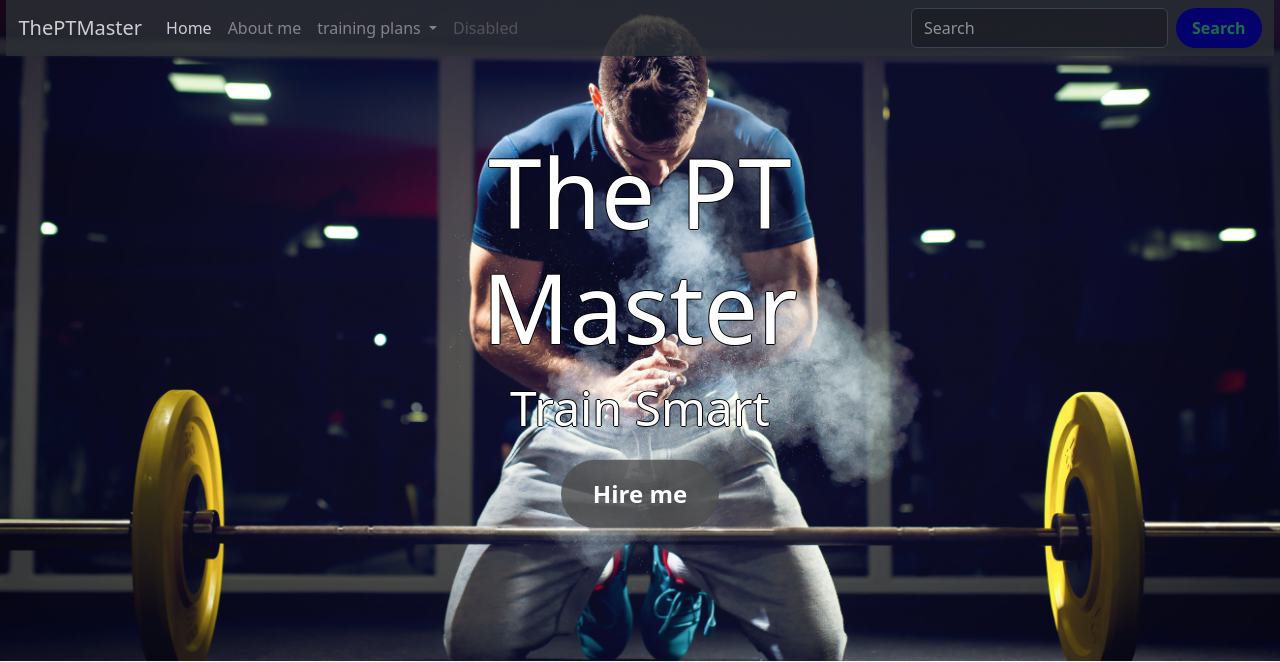
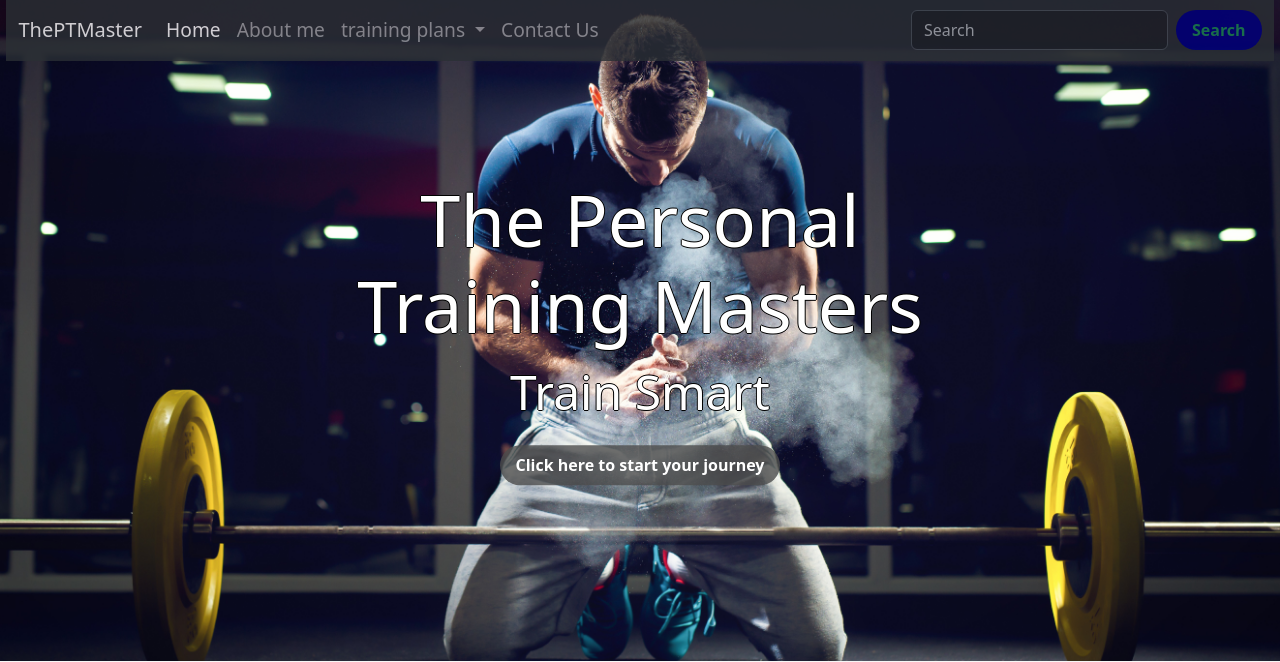
Before and after one commit to MikeDoesEverything/PTwebsite, a Django app: page / in a window 1280 px wide. Shown: the top 662 px of the page. Run offline with Django 4.2, Linux system fonts and the light colour scheme.

Commit message:
Homepage animations and style changes

```diff
--- a/static/CSS/styles.css
+++ b/static/CSS/styles.css
@@ -43,8 +43,9 @@ section{
 }
 
 .hero-text h1{
-  font-size: 6rem;
+  font-size: 4.5rem;
   color: white;
+  font-weight: 400;
 }
 
 .hero-text p{
@@ -52,9 +53,9 @@ section{
 }
 
 .hero-text .btn{
-  font-size: 1.5rem;
+  font-size: 1rem;
   font-weight: bold;
-  padding: 1rem 2rem;
+  padding:0.5rem 1rem;
   border:0;
   border-radius: 40px;
   cursor: pointer;
@@ -84,7 +85,7 @@ section{
 }
 
 .card_section{
-  background: whitesmoke;
+  background-color: whitesmoke;
   padding: 6rem;
   margin: 0;
   width: 100vw;
@@ -120,6 +121,10 @@ section{
   padding: 15px;
 }
 
+.card p{
+  font-size: 1rem;
+}
+
 .qualifications{
   background: url(../Images/background_picture2_edited.jpg);
   background-size: cover;
@@ -129,6 +134,13 @@ section{
   justify-content: center;
 }
 
+.qualifications h2{
+  font-size: 3rem;
+  text-align: center;
+}
+.qualifications .box{
+  margin-left: 3rem;
+}
 /* .homepage_information {
   text-align: center;
 } */
@@ -157,11 +169,11 @@ ul {
   list-style: none;
 }
 .newcomer_message{
-  max-width: 1200px;
+  max-width: 1000px;
 }
 
 .my_commitment{
-  max-width: 1200px;
+  max-width: 1000px;
 }
 @media screen and (max-width: 1024px) {
 
--- a/templates/base.html
+++ b/templates/base.html
@@ -6,6 +6,7 @@
     <title>Bootstrap demo</title>
     <link href="https://cdn.jsdelivr.net/npm/bootstrap@5.3.0-alpha1/dist/css/bootstrap.min.css" rel="stylesheet" integrity="sha384-GLhlTQ8iRABdZLl6O3oVMWSktQOp6b7In1Zl3/Jr59b6EGGoI1aFkw7cmDA6j6gD" crossorigin="anonymous">
     {% comment %} <title>ThePTMaster<title> {% endcomment %}
+    <link rel="stylesheet" href="https://unpkg.com/aos@next/dist/aos.css" />
     <style>
       .navbar{
         position:fixed;
@@ -22,6 +23,12 @@
       }
       .contact_us h3{
         color: rgba(255,255,255,1);
+      }
+      {% comment %} body{
+        font-family: serif
+      } {% endcomment %}
+      p, li{
+        font-size: 1.2rem;
       }
     </style>
   </head>
@@ -52,7 +59,7 @@
                 </ul>
               </li>
               <li class="nav-item">
-                <a class="nav-link disabled">Disabled</a>
+                <a class="nav-link">Contact Us</a>
               </li>
             </ul>
             <form class="d-flex" role="search">
@@ -70,5 +77,9 @@
       <a href="#">theathleteapproach@gmail.com</a>
     </div>
     <script src="https://cdn.jsdelivr.net/npm/bootstrap@5.3.0-alpha1/dist/js/bootstrap.bundle.min.js" integrity="sha384-w76AqPfDkMBDXo30jS1Sgez6pr3x5MlQ1ZAGC+nuZB+EYdgRZgiwxhTBTkF7CXvN" crossorigin="anonymous"></script>
+    <script src="https://unpkg.com/aos@next/dist/aos.js"></script>
+    <script>
+      AOS.init();
+    </script>
   </body>
 </html>
--- a/templates/homepage.html
+++ b/templates/homepage.html
@@ -16,16 +16,16 @@
         alt="A deadlift"
       />
       <div class="hero-text">
-        <h1>The PT Master</h1>
+        <h1>The Personal Training Masters</h1>
         <p>Train Smart</p>
-        <button type="button" class="btn btn-dark">Hire me</button>
+        <button type="button" class="btn btn-dark">Click here to start your journey</button>
       </div>
     </div>
 
     {% comment %} Card container section {% endcomment %}
 
     <section class="card_section">
-      <div class="card-container">
+      <div class="card-container" data-AOS="fade-up">
         <div class="card" style="width: 18rem">
           <img
             src="static\Images\deadlift_bar.jpg"
@@ -123,9 +123,12 @@
 
     <section class="qualifications">
       <div class="grid">
-        <div class="box">
-          <h2>why choose me?</h2>
-          <h2>My experience and qualifications</h2>
+        <div class="box" data-AOS="fade-right">
+          <h2>Why choose me?</h2>
+          <br>
+          <br>
+          <h3>My experience and qualifications</h2>
+            <br>
           <ul>
             <li>University degree in sports science (BSC)</li>
             <li>Level 4 in strength and conditioning</li>
@@ -139,7 +142,7 @@
             <li></li>
           </ul>
         </div>
-        <div class="box">
+        <div class="box" data-AOS="fade-left">
           <img
             class="table_image"
             src="../static/Images/deadlift_bar.jpg"
@@ -148,15 +151,16 @@
         </div>
       </div>
       <div class="grid">
-        <div class="box">
+        <div class="box" data-AOS="fade-right">
           <img
             class="table_image"
             src="../static/Images/deadlift_bar.jpg"
             alt="a deadlift"
           />
         </div>
-        <div class="box">
+        <div class="box" data-AOS="fade-left">
           <h2>What separates me from other PT’s?</h2>
+          <br>
           <p>
             I am the most qualified personal trainer in the area. With my
             bachelor’s degree in Sports Science, level 4 in strength and
@@ -177,7 +181,7 @@
     {% comment %}
     <section class="qualifications_paragraph"></section>
     {% endcomment %}
-    <section>
+    <section data-AOS="fade-up">
       <div class="newcomer_message">
         <h2>Afraid of starting? Don’t be</h2>
         <p>
@@ -192,8 +196,8 @@
           or even if you’re not sure, please contact me.
         </p>
       </div>
-    </section>
-    <section class="commitment_paragraph">
+      <br>
+      <br>
       <div class="my_commitment">
         <h2>My commitment to you</h2>
         <p>
```
Also changed, not shown: static/Images/black_background.jpg (added), static/Images/fire_background.jpg (added), static/Images/white_background.jpg (added).
